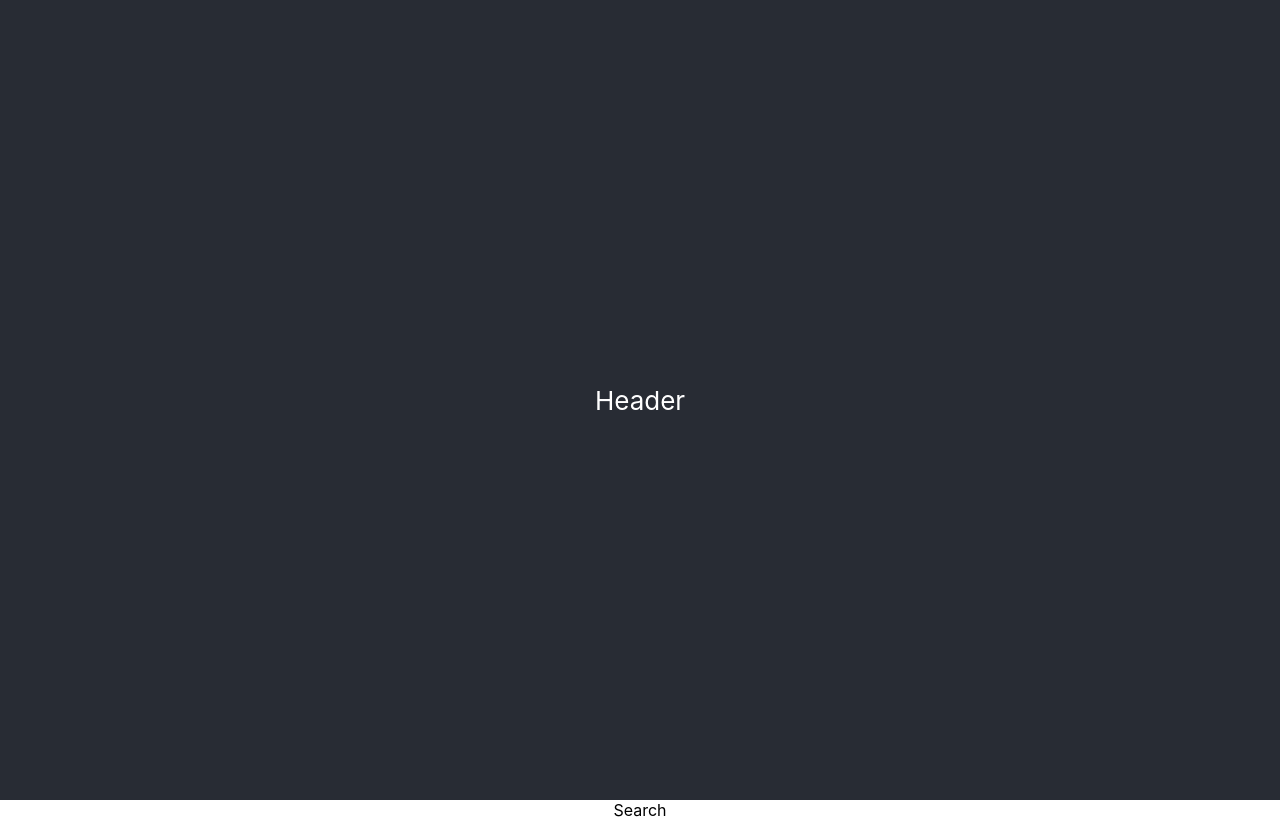
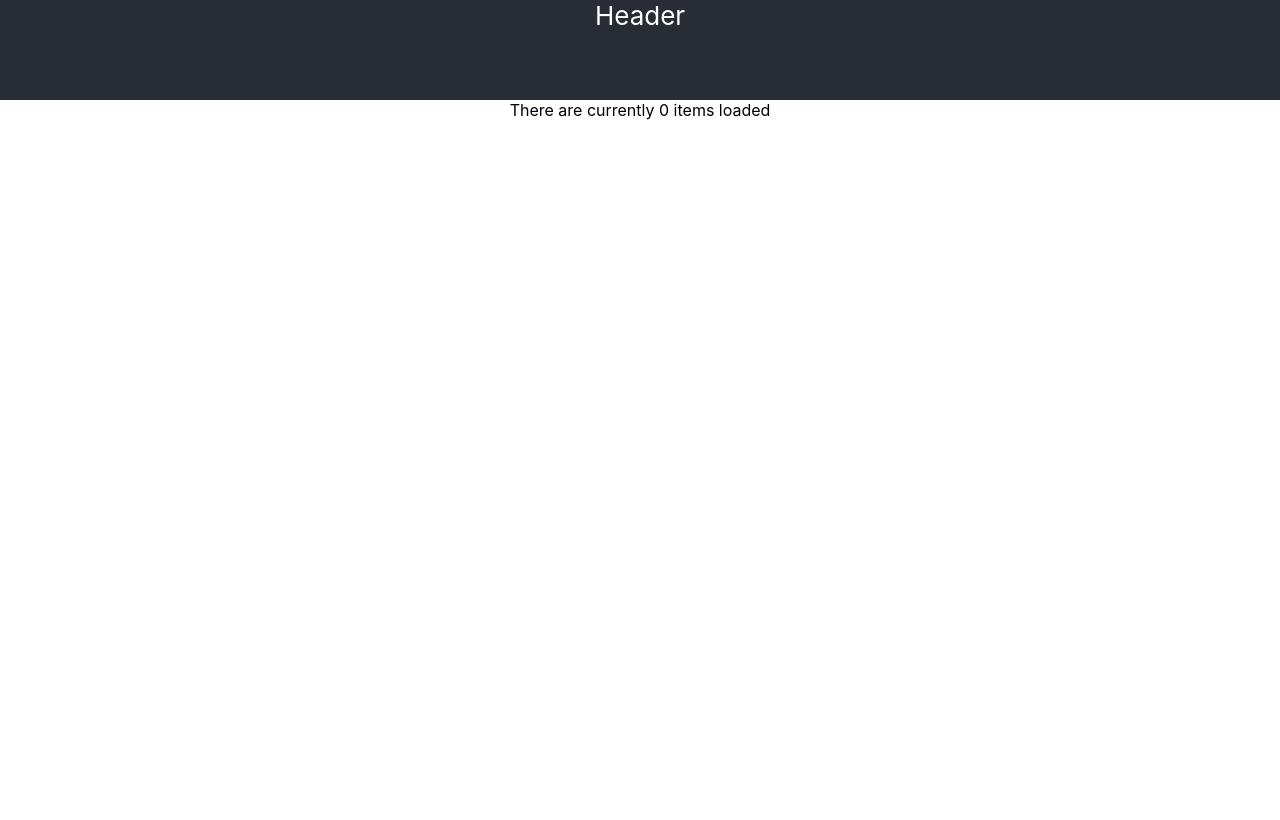
Before and after one commit to SukratUbha/React-Redux-GraphQL-TS-app, a React (Create React App) app: page / in a window 1280 px wide. Built offline with nearby package versions, Linux system fonts and the light colour scheme.

Commit message:
likesSlice implemented

```diff
--- a/src/App.css
+++ b/src/App.css
@@ -15,7 +15,6 @@
 
 .App-header {
   background-color: #282c34;
-  min-height: 100vh;
   display: flex;
   flex-direction: column;
   align-items: center;
--- a/src/Components/Header.tsx
+++ b/src/Components/Header.tsx
@@ -2,6 +2,6 @@ import React from 'react'
 
 export default function Header() {
   return (
-    <div>Header</div>
+    <div className="header">Header</div>
   )
 }
--- a/src/Components/Search.tsx
+++ b/src/Components/Search.tsx
@@ -1,7 +1,12 @@
 import React from 'react'
+import { useSelector } from 'react-redux'
+type c = {
+  counter:{value: number}
+}
+export default function Search() {
+  const { value } = useSelector((state:c) => state.counter )
+  return (
 
-export default function Search() {
-  return (
-    <div>Search</div>
+    <div>There are currently {value} items loaded</div>
   )
 }
--- /dev/null
+++ b/src/features/counter/likesSlice.tsx
@@ -0,0 +1,22 @@
+import { createSlice } from '@reduxjs/toolkit'
+
+const initialState = {
+    likes: 0
+}
+
+const likesSlice = createSlice({
+  name: 'likes',
+  initialState,
+  reducers: {
+    increment(state){
+        state.likes++;
+    },
+    decrement(state){
+        state.likes++;
+    }
+  }
+});
+
+export const {increment, decrement} = likesSlice.actions
+
+export default likesSlice.reducer
--- a/src/Redux/store.tsx
+++ b/src/features/store.tsx
@@ -1,8 +1,10 @@
 import { configureStore, ThunkAction, Action } from '@reduxjs/toolkit';
-import counterReducer from './counterSlice';
+import counterReducer from './counter/counterSlice';
+import likesReducer from './counter/likesSlice';
 
 export const store = configureStore({
   reducer: {
     counter: counterReducer,
+    likes: likesReducer
   },
 });
--- a/src/index.css
+++ b/src/index.css
@@ -11,3 +11,6 @@ code {
   font-family: source-code-pro, Menlo, Monaco, Consolas, 'Courier New',
     monospace;
 }
+.header {
+  height: 100px;
+}
--- a/src/index.tsx
+++ b/src/index.tsx
@@ -4,7 +4,7 @@ import './index.css';
 import App from './App';
 import reportWebVitals from './reportWebVitals';
 import { Provider } from 'react-redux';
-import { store } from './Redux/store';
+import { store } from './features/store';
 
 const root = ReactDOM.createRoot(
   document.getElementById('root') as HTMLElement
```
Also changed, not shown: src/features/counter/counterSlice.tsx (renamed from src/Redux/counterSlice.tsx).
